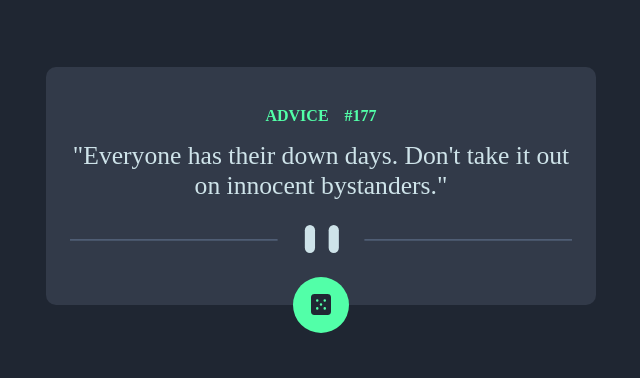
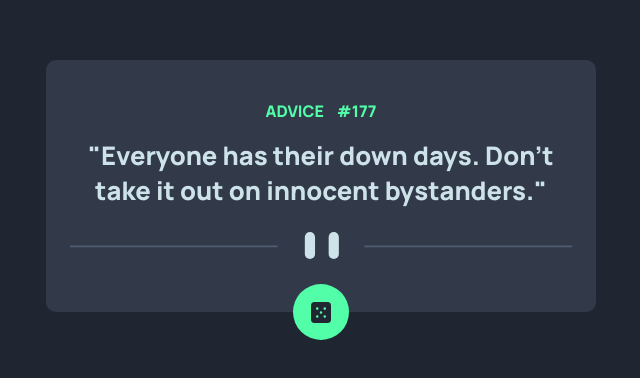
Before and after one commit to codesbyayush/advice-generator-app, a plain HTML site: page index.html in a window 1280 px wide. Shown: the part 214-592 px from the top of the page, without its empty margins (319-959 px from the left). Drawn offline with Linux system fonts and the light colour scheme; no server answers.

Commit message:
added font

```diff
--- a/index.html
+++ b/index.html
@@ -15,7 +15,7 @@
 </head>
 <body>
 
-  <div class="main">
+  <main class="main">
     <div class="card">
       <h1 id="top-heading">advice&nbsp; &nbsp; #<span id="id">177</span>
       </h1>
@@ -27,7 +27,7 @@
         <img src="/images/icon-dice.svg" alt="" class="dice">
       </button>
     </div>
-  </div>
+  </main>
 
 </body>
 </html>
--- a/style.css
+++ b/style.css
@@ -1,3 +1,4 @@
+@import url('https://fonts.googleapis.com/css2?family=Manrope:wght@800&display=swap');
 * {
   margin: 0;
   padding: 0;
@@ -5,6 +6,7 @@
   box-sizing: border-box;
 }
 body {
+    font-family: 'Manrope', sans-serif;
   font-size: inherit;
   background-color: hsl(218, 23%, 16%);
   height: 100vh;
```
